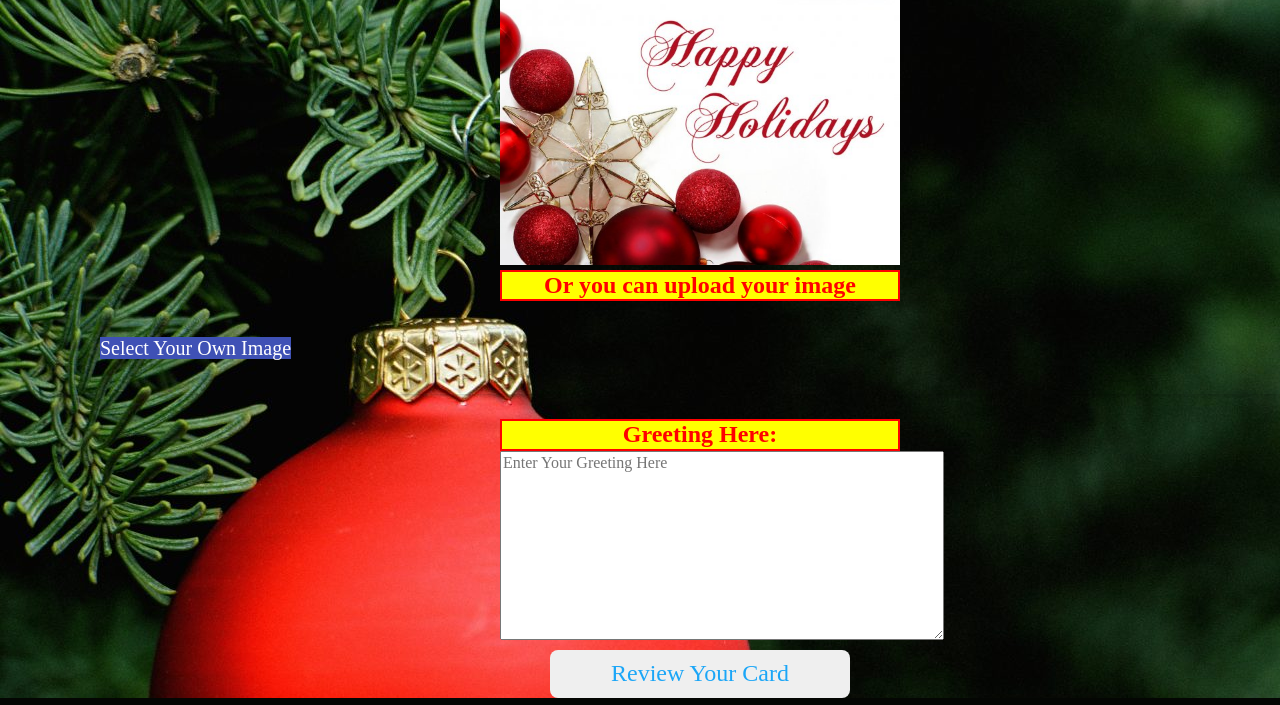
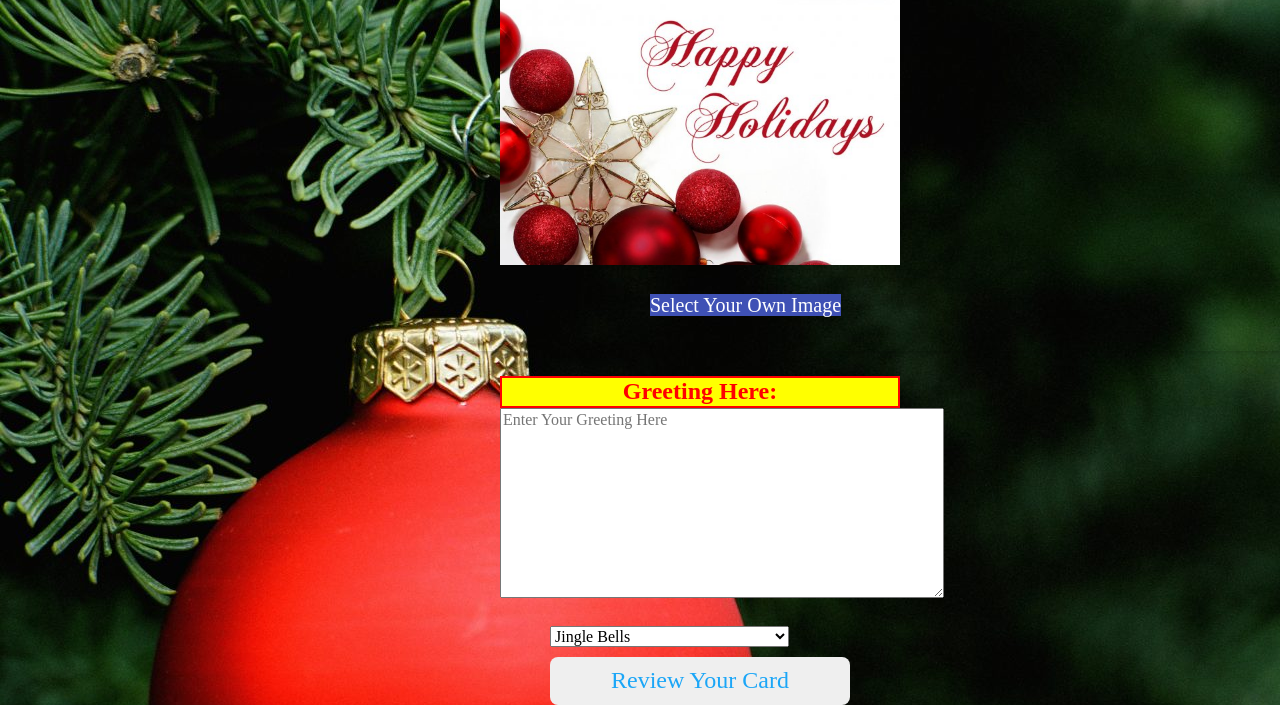
Before and after one commit to leongus1/holiday_greetings_group, a Django app: page /create in a window 1280 px wide. Shown: the part 122-827 px from the top of the page. Run offline with Django 3.2, Linux system fonts and the light colour scheme; some libraries are stand-ins or nearby versions.

Commit message:
updated the upload video and audio view and models

```diff
--- a/code/hg_proj/hg_app/admin.py
+++ b/code/hg_proj/hg_app/admin.py
@@ -7,3 +7,4 @@ admin.site.register(Template)
 admin.site.register(Image)
 admin.site.register(Video)
 admin.site.register(Card)
+admin.site.register(Audio)
--- a/code/hg_proj/hg_app/templates/create.html
+++ b/code/hg_proj/hg_app/templates/create.html
@@ -21,12 +21,12 @@
       {% else %}
       <img style="width: 400px; margin-left: 500px;" src="{% static 'recent1.jpg' %}" id="img-preview"/>
       {% endif %}
-      <h2 style="color: red; margin-left: 500px; width: 396px; display: inline-block; background-color: yellow; text-align: center;  margin-top: 0px; margin-bottom: 0px; border: 2px solid red;">Or you can upload your image</h2>
+      <!-- <h2 style="color: red; margin-left: 500px; width: 396px; display: inline-block; background-color: yellow; text-align: center;  margin-top: 0px; margin-bottom: 0px; border: 2px solid red;">Or you can upload your image</h2> -->
 
         <form {% if edit %} action="/update/{{this_card.id}}" {%else%} action="/review/{{card.id}}" {%endif%} runat="server" method="POST" enctype="multipart/form-data">
           {% csrf_token %}
           <div id="upload">
-            <h4><label class="file-upload-container" for="file-upload">
+            <h4 style="margin-left: 550px; margin-top: 10px;"><label class="file-upload-container" for="file-upload">
             <input id="file-upload" type="file" style="display:none;" name="media">
               Select Your Own Image
             </label></h4>
@@ -35,7 +35,14 @@
           <h2 style="color: red; margin-left: 500px; width: 396px; display: inline-block; background-color: yellow; text-align: center;  margin-top: -5px; margin-bottom: 0px; border: 2px solid red;">
             Greeting Here:
           </h2>
-          <textarea cols="47" rows="10" name="greet_text" placeholder="Enter Your Greeting Here" style="margin-left: 500px; display: block; margin-top: 0px;" >{%if edit%}{{this_card.message}}{%endif%}</textarea>
+          <textarea cols="47" rows="10" name="greet_text" placeholder="Enter Your Greeting Here" style="margin-left: 500px; display: block; margin-top: 0px;" >{%if edit%}{{this_card.message}}{%endif%}</textarea><br>
+
+          <select name="audio" style="margin-left: 550px; margin-top: 10px;">
+            <option value="1">Jingle Bells</option>
+            <option value="2">Rudolph the Red-Nosed Reindeer</option>
+            <option value="3">Wish you a Merry Christmas</option>
+          </select><br>
+
           <button type="submit" style="margin-left: 550px; margin-top: 10px;">{%if edit%} Update Card {%else%}Review Your Card{%endif%}</button>
         </form>
     </div>
--- a/code/hg_proj/hg_app/urls.py
+++ b/code/hg_proj/hg_app/urls.py
@@ -17,7 +17,7 @@ urlpatterns = [
     path('create/<int:img_id>', views.image_details),
     path('search', views.search),
     path('test', views.send_email),
-    path('upload', views.upload_media),
+    path('upload', views.upload_image),
     path('review/<int:img_id>', views.review),
     path('view_card/<int:card_id>', views.view_card),
     path('view_card/<str:unique>/<int:card_id>', views.visitor_card),
--- a/code/hg_proj/hg_app/views.py
+++ b/code/hg_proj/hg_app/views.py
@@ -113,7 +113,7 @@ def update_card(request, card_id):
     if request.method == "POST":
         card = Card.objects.get(id=card_id)
         if request.FILES:
-            image_id = upload_media(request)
+            image_id = upload_image(request)
             img = Image.objects.get(id=image_id)
             old_image = card.images.first()
             card.images.remove(old_image)
@@ -158,7 +158,7 @@ def register(request):
     # was not a post request, send user back to home page
     return redirect('/')
 
-def upload_media(request):
+def upload_image(request):
     if request.method == 'POST':
         this_user = get_user(request)
         file = request.FILES
@@ -170,13 +170,35 @@ def upload_media(request):
         this_media.save()
     return this_media.id
 
-        # cloudinary.uploader.upload(f'/media/{this_user.id}/')
+def upload_video(request):
+    if request.method == 'POST':
+        this_user = get_user(request)
+        file = request.FILES
+        media = file.get('video')
+        this_media = Video()
+        this_media.vid = media
+        this_media.name = media.name
+        this_media.uploaded_by = this_user
+        this_media.save()
+    return this_media.id
+
+def upload_audio(request):
+    if request.method == 'POST':
+        this_user = get_user(request)
+        file = request.FILES
+        media = file.get('audio')
+        this_media = Audio()
+        this_media.aud = media
+        this_media.name = media.name
+        this_media.uploaded_by = this_user
+        this_media.save()
+    return this_media.id
 
 def review(request, img_id):
     image_id = img_id
     if request.method == 'POST':
         if request.FILES:
-            image_id = upload_media(request)
+            image_id = upload_image(request)
             print(f'image_id created was {image_id}')
         gText = request.POST['greet_text']
         # Create a Card
```
Also changed, not shown: code/hg_proj/hg_app/models.py (+8 -2 lines), code/hg_proj/db.sqlite3, code/hg_proj/hg_app/migrations/0013_auto_20210105_2116.py (added), code/hg_proj/hg_app/migrations/0014_auto_20210105_2117.py (added), code/hg_proj/hg_app/migrations/0015_auto_20210105_2126.py (added), 1 other file.
